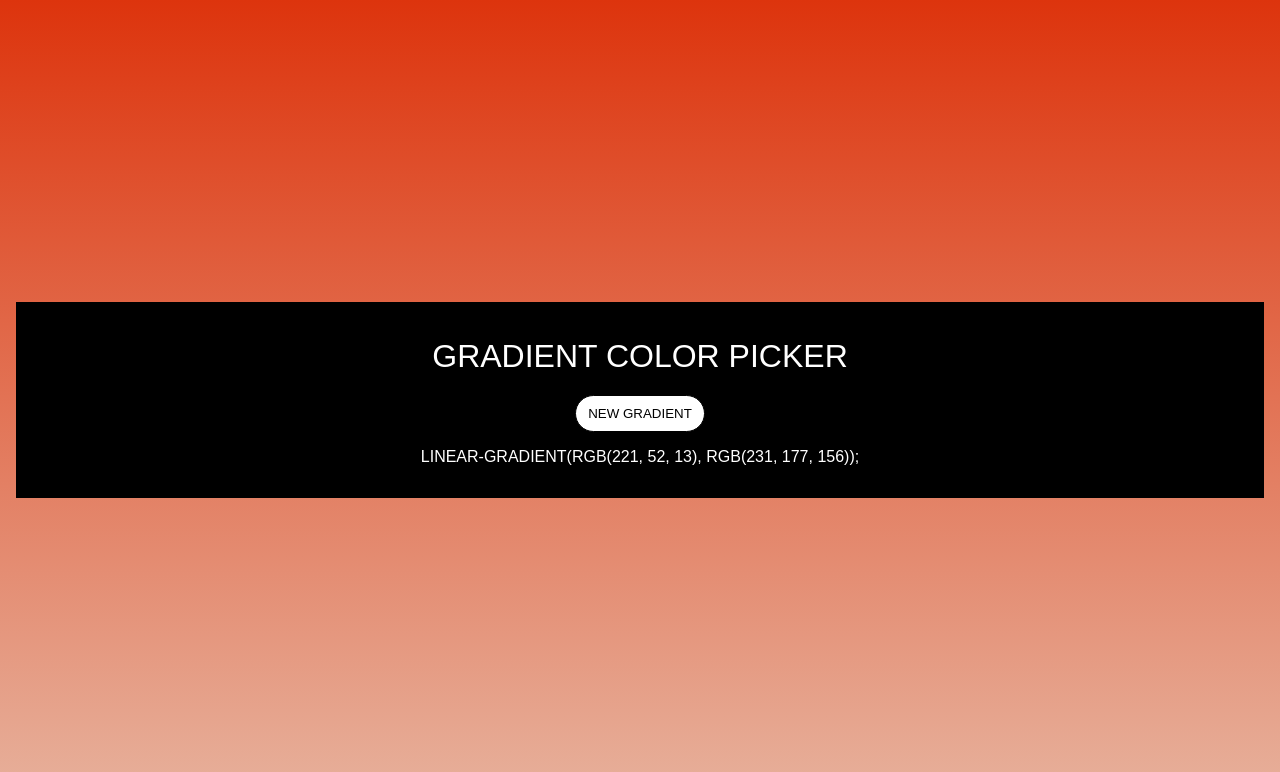
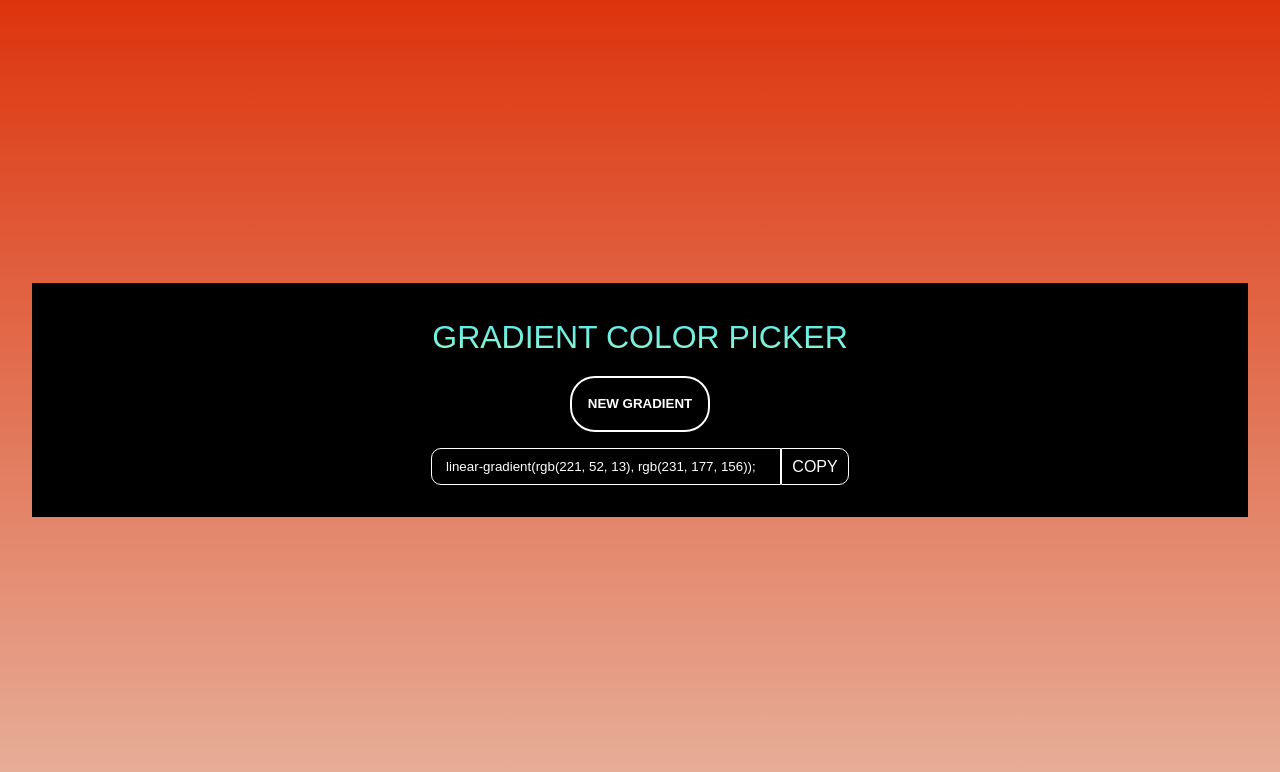
Before and after one commit to IrfanEzani/ColorChanger, a plain HTML site: page index.html in a window 1280 px wide. Drawn offline with Linux system fonts and the light colour scheme.

Commit message:
copy button, css styling

```diff
--- a/app.js
+++ b/app.js
@@ -1,5 +1,5 @@
 const container = document.getElementById('main')
-const demo = document.getElementById('demo')
+const demo = document.getElementById('demo');
 
 function change() {
   const col1 = random();
@@ -11,9 +11,16 @@ function change() {
   const colorString = `rgb(${col1}, ${col2}, ${col3})`
   const otherColorString = `rgb(${col4}, ${col5}, ${col6})`
   container.style.background = "linear-gradient(" + colorString + ", " + otherColorString +")";
-  demo.innerText = "linear-gradient(" + colorString + ", " + otherColorString +");";
+  demo.value = "linear-gradient(" + colorString + ", " + otherColorString +");";
 }
 
 function random() {
   return Math.floor(Math.random() * 256);
 }
+
+function copy() {
+demo.select();
+demo.setSelectionRange(0, 99999);
+ document.execCommand("copy");
+ alert("Copied to clipboard");
+}
--- a/index.html
+++ b/index.html
@@ -11,9 +11,12 @@
   <div class="container" id="main">
     <div class="text">
       <h1>gradient color picker</h1>
-      <input type="button" value="new gradient" id="change-bg" onclick="change()">
+      <button type="button"id="change-bg" onclick="change()" class="btn-1">New gradient</button>
 
-      <p id="demo"> linear-gradient(rgb(221, 52, 13), rgb(231, 177, 156));</p>
+      <div class="copy">
+        <input type="text" name=""value=" linear-gradient(rgb(221, 52, 13), rgb(231, 177, 156));" id="demo">
+        <button type="button" name="button" onclick="copy()" class="copybtn">Copy</button>
+      </div>
     </div>
   </div>
   <script src="app.js" charset="utf-8"></script>
--- a/style.css
+++ b/style.css
@@ -29,10 +29,12 @@ body {
   height: auto;
   width: 100vw;
   padding: 1rem;
+  margin: 1rem;
   display: flex;
   flex-direction:column;
   justify-content: center;
   align-items: center;
+  border-color: linear-gradient(rgb(108, 228, 198), rgb(158, 59, 123))
 
 }
 
@@ -41,27 +43,106 @@ h1 {
   font-weight: normal;
   margin: 10px 0;
   padding: 10px;
-  color: white;
+background: -webkit-linear-gradient(#47e4f5, #a6fac8);
+  -webkit-background-clip: text;
+  -webkit-text-fill-color: transparent;
 
 }
 
-input {
+.btn-1 {
 text-transform: uppercase;
-background: white;
-padding: 10px 12px;
+font-weight: bold;
+color: white;
+background: none;
+padding: 1rem;
 border-radius: 25px;
 width : auto;
-border: 1px solid black;
+border: 2px solid white;
 outline: none;
+line-height: 20px;
+ box-shadow: inset 0 0 20px rgba(255, 255, 255, 0);
+ outline-color: rgba(255, 255, 255, .5);
+ outline-offset: 0px;
+ text-shadow: none;
+ transition: all 1250ms cubic-bezier(0.19, 1, 0.22, 1);
 }
 
-input:hover {
+.btn-1:hover {
   cursor: pointer;
-  background: black;
-  color: rgb(227, 127, 161)
+  color: rgb(127, 227, 209);
+  border: 1px solid;
+  box-shadow: inset 0 0 20px rgba(255, 255, 255, .5), 0 0 20px rgba(255, 255, 255, .2);
+  outline-color: rgba(255, 255, 255, 0);
+  outline-offset: 15px;
+  text-shadow: 1px 1px 2px #427388;
 }
 
-p {
-  padding: 1rem 0;
+.copy {
+  display: flex;
+  flex-direction: row;
+  margin: 1rem 0;
+  padding: 0 10px;
+  font-size: 1rem;
+}
 
+.copy input {
+  border: 1px solid white;
+  border-top-left-radius: 10px;
+  border-bottom-left-radius: 10px;
+  padding:10px;
+  width: 350px;
+  text-transform: none;
+  background: none;
+  color: white;
+  font-family: 'Oswald', sans-serif;
+  box-shadow: inset 0 0 20px rgba(255, 255, 255, 0);
+  outline-color: rgba(255, 255, 255, .5);
+  outline-offset: 0px;
+  text-shadow: none;
+  transition: all 1250ms cubic-bezier(0.19, 1, 0.22, 1);
 }
+.copy input:hover {
+  color: rgb(160, 252, 214);
+  border-color: inherit;
+  transition: 0.5s ease-in-out all;
+  border: 1px solid;
+  box-shadow: inset 0 0 20px rgba(255, 255, 255, .5), 0 0 20px rgba(255, 255, 255, .2);
+  outline-color: rgba(255, 255, 255, 0);
+  outline-offset: 15px;
+  text-shadow: 1px 1px 2px #427388;
+}
+
+
+.copy .copybtn {
+  padding: 10px;
+  font-size: 1rem;
+  text-transform: uppercase;
+  color :white;
+  font-family: 'Oswald', sans-serif;
+  font-weight: normal;
+  background: none;
+  line-height: 12px;
+  outline: none;
+  border: 1px solid white;
+  border-top-right-radius: 10px;
+  border-bottom-right-radius: 10px;
+  border-top-left-radius: 0;
+  border-bottom-left-radius: 0;
+  box-shadow: inset 0 0 20px rgba(255, 255, 255, 0);
+  outline-color: rgba(255, 255, 255, .5);
+  outline-offset: 0px;
+  text-shadow: none;
+  transition: all 1250ms cubic-bezier(0.19, 1, 0.22, 1);
+}
+
+.copybtn:hover {
+  cursor: pointer;
+  color: rgb(160, 252, 214);
+  border-color: inherit;
+  transition: 0.5s ease-in-out all;
+  border: 1px solid;
+  box-shadow: inset 0 0 20px rgba(255, 255, 255, .5), 0 0 20px rgba(255, 255, 255, .2);
+  outline-color: rgba(255, 255, 255, 0);
+  outline-offset: 15px;
+  text-shadow: 1px 1px 2px #427388;
+}
```
